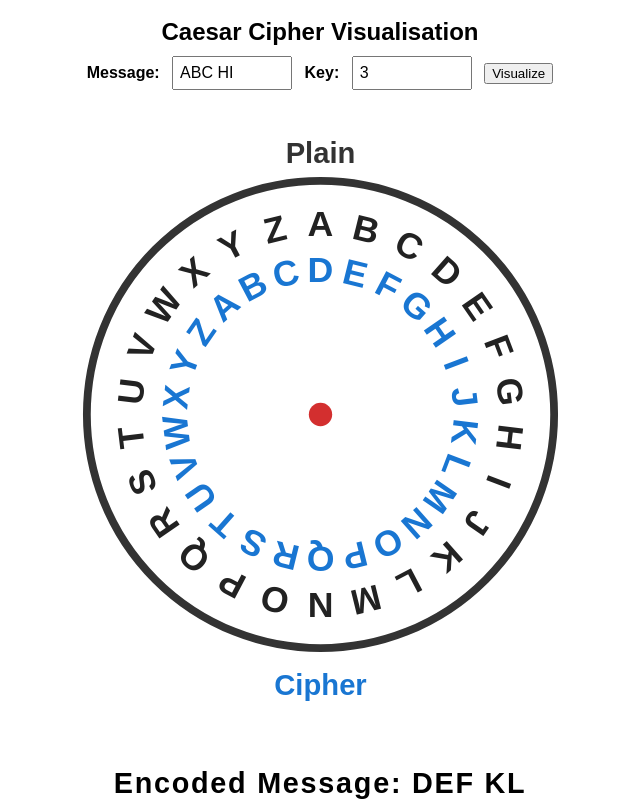
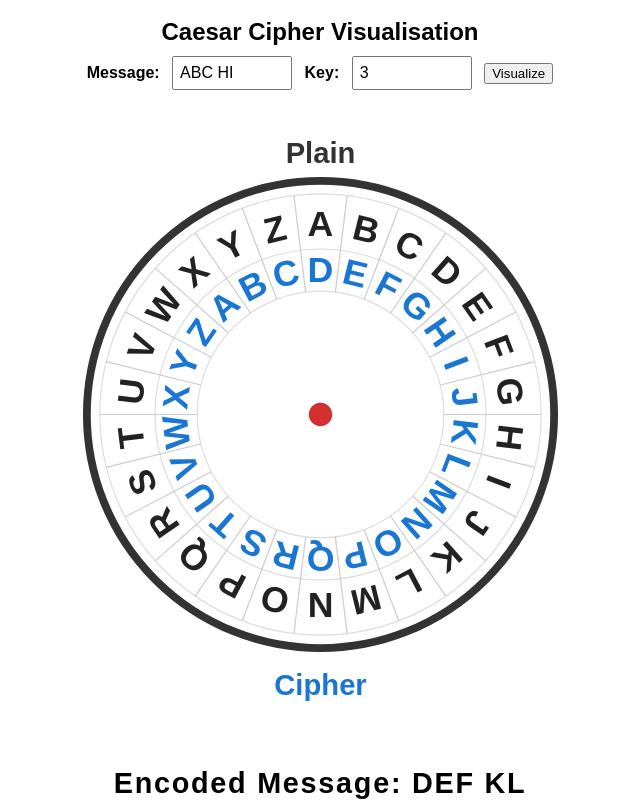
Before and after one commit to fabsch225/crypto-vis, a plain HTML site: page caesar-vis.html in a window 1280 px wide. Shown: the whole page, without its empty margins (320-960 px from the left). Drawn offline with Linux system fonts and the light colour scheme.

Commit message:
outlines

```diff
--- a/caesar-vis.html
+++ b/caesar-vis.html
@@ -45,6 +45,38 @@
       ctx.strokeStyle = '#333';
       ctx.lineWidth = Math.max(4, canvas.width * 0.012);
       ctx.stroke();
+      ctx.restore();
+      // Draw 3 additional light grey circles for alignment
+      ctx.save();
+      ctx.strokeStyle = '#ddd';
+      ctx.lineWidth = 1.2;
+      ctx.beginPath();
+      ctx.arc(cx, cy, radius - canvas.width * 0.02, 0, 2 * Math.PI);
+      ctx.stroke();
+      ctx.beginPath();
+      ctx.arc(cx, cy, radius - canvas.width * 0.17, 0, 2 * Math.PI);
+      ctx.stroke();
+      ctx.beginPath();
+      ctx.arc(cx, cy, (radius - canvas.width * 0.07 + radius - canvas.width * 0.14) / 2, 0, 2 * Math.PI);
+      ctx.stroke();
+      ctx.restore();
+      // Draw lines to distinguish the letter slots
+      ctx.save();
+      ctx.strokeStyle = '#ccc';
+      ctx.lineWidth = 1.2;
+      for (let i = 0; i < 26; i++) {
+        const angle = (2 * Math.PI / 26) * i - Math.PI / 2 + 2 * Math.PI / 26 / 2;
+        ctx.beginPath();
+        ctx.moveTo(
+          cx + Math.cos(angle) * (radius - canvas.width * 0.17),
+          cy + Math.sin(angle) * (radius - canvas.width * 0.17)
+        );
+        ctx.lineTo(
+          cx + Math.cos(angle) * (radius - canvas.width * 0.02),
+          cy + Math.sin(angle) * (radius - canvas.width * 0.02)
+        );
+        ctx.stroke();
+      }
       ctx.restore();
       // Draw letters
       ctx.font = `bold ${Math.max(18, canvas.width * 0.055)}px sans-serif`;
```
